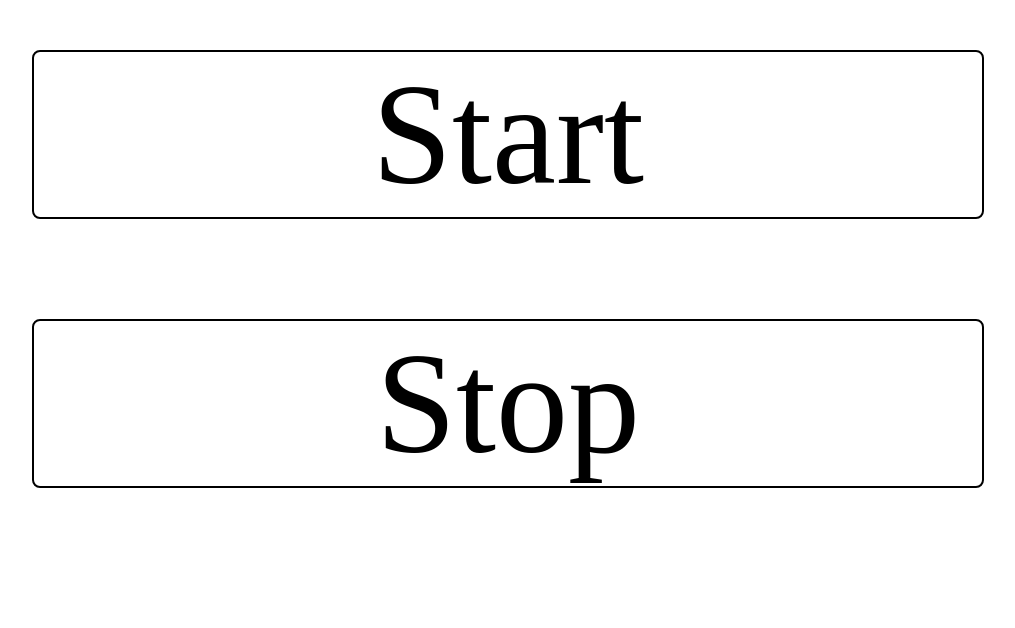
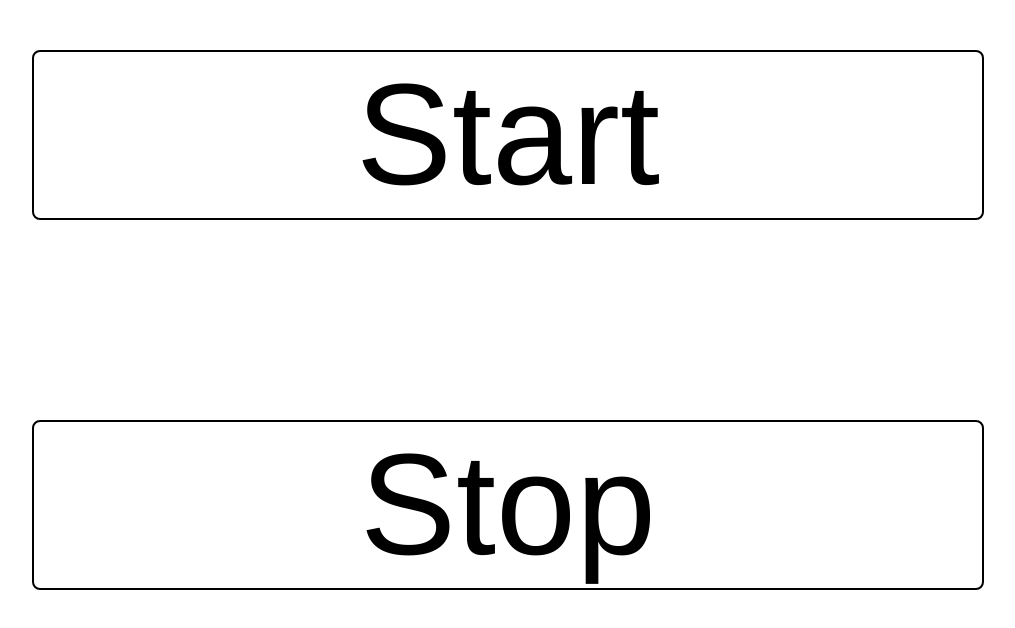
Before and after one commit to CharlesHolbrow/vvControl, a website: page public/index.html in a window 1280 px wide. Shown: the whole page, without its empty margins (132-1147 px from the left). Drawn offline with Linux system fonts and the light colour scheme.

Commit message:
tweak style

```diff
--- a/public/css/vvControl.css
+++ b/public/css/vvControl.css
@@ -3,11 +3,12 @@ span {
   display: block;
   width: 100%;
   text-align: center;
+  font-family: Helvetica, Arial, sans-serif;
 }
 
 div.button {
   margin-top: 50px;
-  margin-bottom: 100px;
+  margin-bottom: 200px;
   border-radius: 8px;
   border: 2px solid black;
   width: 75%;
--- a/public/js/vvControl.js
+++ b/public/js/vvControl.js
@@ -8,7 +8,7 @@ $(function(){
     });
   });
 
-$('#stop').click(function(event){
+  $('#stop').click(function(event){
     event.preventDefault();
     $.post('/action/stop', {}, function(data, status, xhr){
       console.log('Stop Action Status:', status);
```
